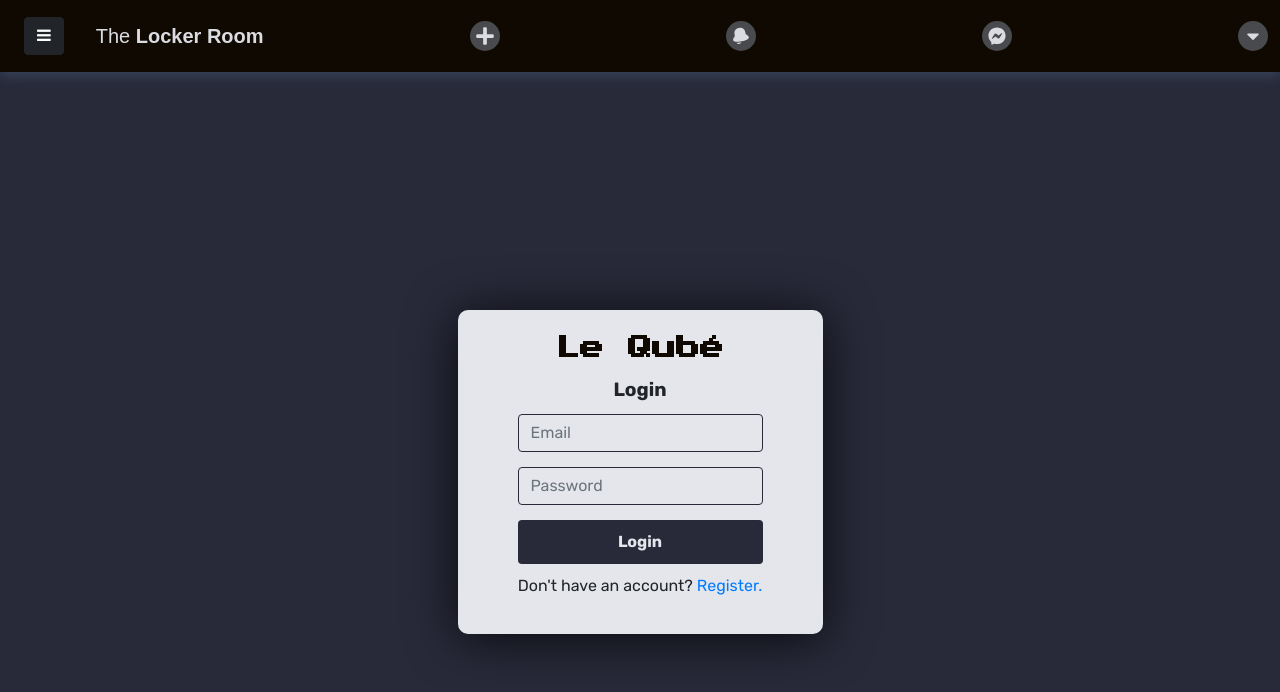
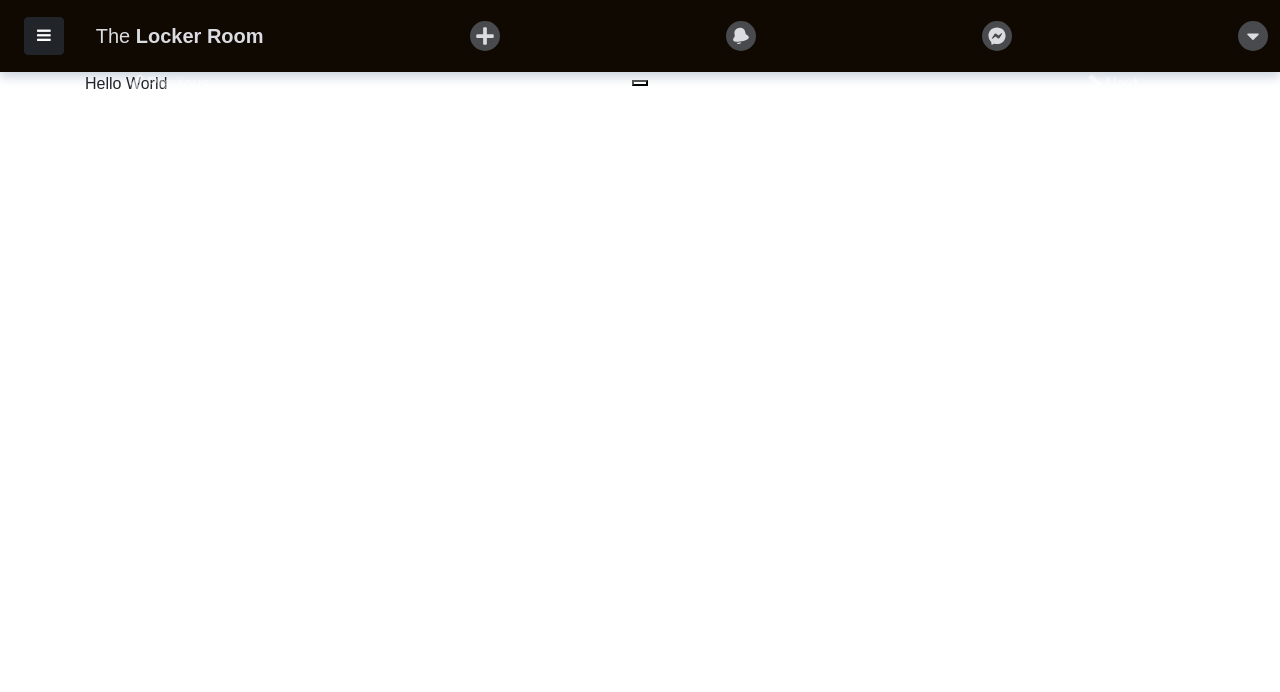
Before and after one commit to gtrtuugii/the-room, a React (Create React App) app: page /home in a window 1280 px wide. Before the commit this address led to /login. Shown: the top 692 px of the page. Built offline with nearby package versions, Linux system fonts and the light colour scheme; no server answers.

Commit message:
added Home-page component

```diff
--- a/src/App.js
+++ b/src/App.js
@@ -11,6 +11,9 @@ import ChatLogin from "./components/chat/Login";
 import ChatRegister from "./components/chat/Register.jsx"
 import ChatHome from "./components/chat/Home";
 import Study from "./components/study/study";
+import Home from "./components/home/Home";
+
+//  Context files
 import { useContext } from "react";
 import { AuthContext } from "./components/context/context";
 //  Main app
@@ -33,9 +36,9 @@ export default function App() {
           <Route exact path="/dashboard" element={<ProctectedRoute><Dashboard/></ProctectedRoute>} />
           <Route exact path="/login" element={<ChatLogin />} />
           <Route exact path="/register" element={<ChatRegister />} />
-          <Route exact path="/home" element={<ProctectedRoute><ChatHome/></ProctectedRoute>} />
+          <Route exact path="/chathome" element={<ProctectedRoute><ChatHome/></ProctectedRoute>} />
           <Route exact path="/study" element={<Study />} />
-
+          <Route exact path="/home" element={<Home />} />
         </Routes>
       </BrowserRouter>
     </div>
--- /dev/null
+++ b/src/components/home/Home.jsx
@@ -0,0 +1,23 @@
+import React from 'react';
+import { Carousel } from 'react-bootstrap';
+import "./home.css";
+
+const Home = () => {
+  return (
+    <div className="home-page">
+        <div className="container">
+            <div className="row">
+                <div className="col">
+                    <Carousel>
+                        <Carousel.Item>
+                            Hello World
+                        </Carousel.Item>
+                    </Carousel>
+                </div>
+            </div>
+        </div>
+    </div>
+  )
+}
+
+export default Home;
--- /dev/null
+++ b/src/components/home/home.css
@@ -0,0 +1,3 @@
+.home-page{
+
+}
```
